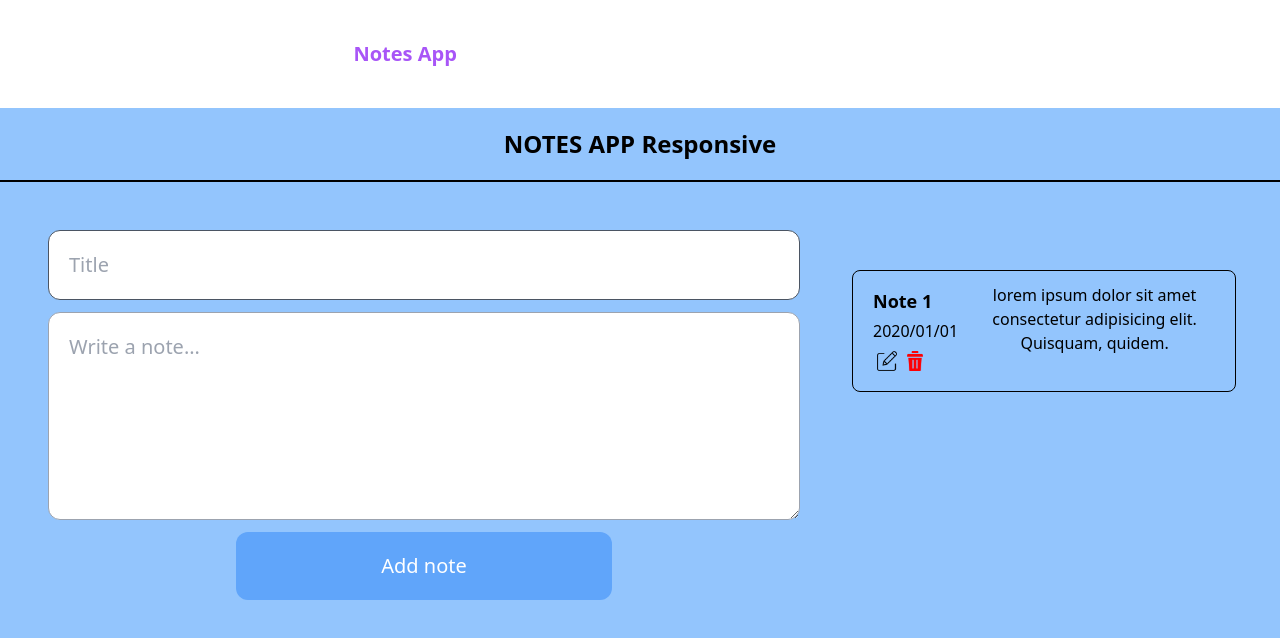
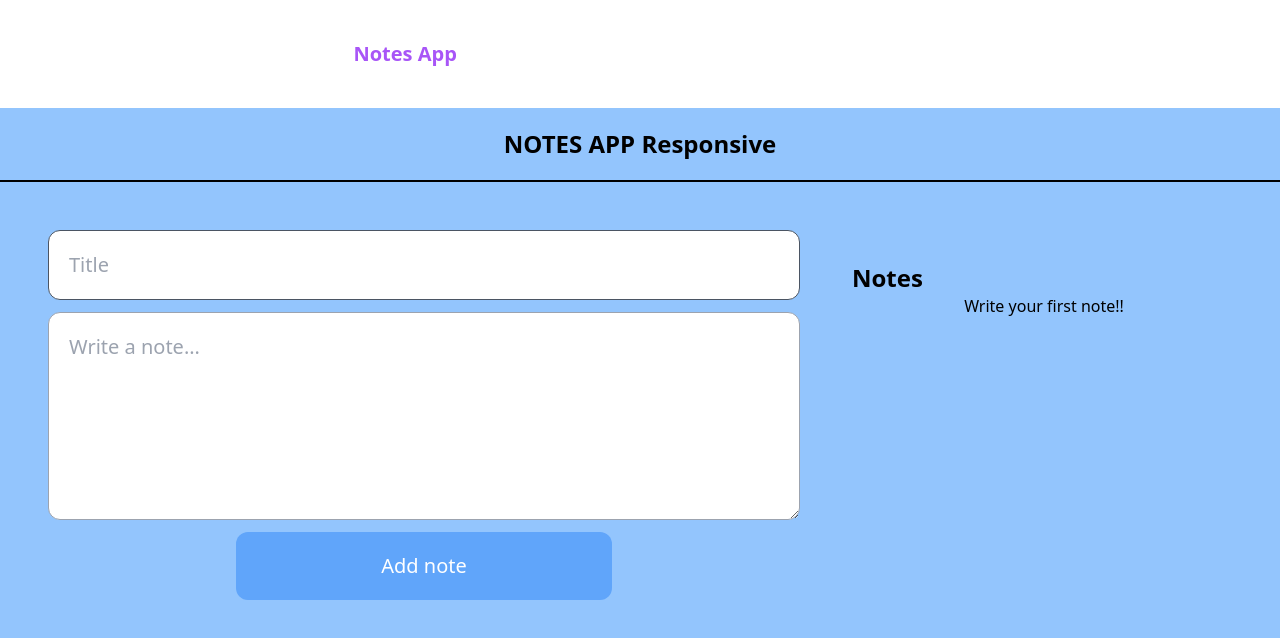
Before and after one commit to Ainsdev/1Test-React, a React app: page / in a window 1280 px wide. Shown: the top 638 px of the page. Built offline with nearby package versions, Linux system fonts and the light colour scheme; the HTML template or start-up script is replaced by a standard one.

Commit message:
Passing data into components

```diff
--- a/src/components_notes/AddNote.jsx
+++ b/src/components_notes/AddNote.jsx
@@ -3,13 +3,13 @@ export default function AddNote(params) {
     //forms hook
     const { register, handleSubmit, reset } = useForm();
     const onSubmit = (data) => {
-        setInStorage(data);
+        let dt = new Date();
+        dt = dt.getFullYear() + "/" + (dt.getMonth() + 1) + "/" + dt.getDate();
+        console.log({ ...data, date: dt });
+        params.addNote(prev => [...prev, { ...data, date: dt }]);
         reset();
     };
-    //Local Storage
-    const storage = window.localStorage;
-    let allNotes = [].concat(JSON.parse(storage.getItem("notes")));
-    const setInStorage = (data) => { storage.setItem('notes', `${allNotes.concat(data)}`); }
+
     //Component
     return (
         <article className="sm:w-2/3 sm:text-xl">
--- a/src/components_notes/AppNote.jsx
+++ b/src/components_notes/AppNote.jsx
@@ -1,16 +1,22 @@
 import AddNote from "./AddNote";
 import Notes from "./Notes";
+import React, { useState } from "react";
 
-
-export default function AppNotes(params) {
+export default function AppNotes() {
+    var storage = window.localStorage;
+    const [notes, setNotes] = useState([{title: "Thanks for watching", text: "created by: Guilad", date: "2022/03/08"}]);
     return (
         <main className="bg-blue-300">
             <header className="w-screen p-5 font-semibold text-xl">
                 <h1 className='text-2xl text-center'>NOTES APP Responsive</h1>
             </header>
             <section className="flex flex-col sm:flex-row sm:gap-10 sm:px-10 h-screen border-black border-t-2 pt-10">
-                <AddNote />
-                <Notes />
+                <AddNote
+                    addNote={setNotes}
+                />
+                <Notes
+                    data={notes}
+                />
             </section>
         </main>
     )
--- a/src/components_notes/Note.jsx
+++ b/src/components_notes/Note.jsx
@@ -2,11 +2,11 @@
 
 export default function Note(params) {
     return (
-        <figure className="flex text-center border border-black p-3 gap-2 mt-2 rounded-lg items-center justify-center hover:bg-white hover:cursor-pointer">
-            <div className="flex-col flex gap-1 justify-center items-start ml-2">
+        <figure className="flex text-start border border-black p-3 gap-2 mt-2 rounded-lg items-start justify-start hover:bg-white hover:cursor-pointer">
+            <div className="flex-col flex gap-1 justify-start items-start ml-2">
                 <h1 className="text-lg font-bold">{params.title}</h1>
                 <p> {params.date} </p>
-                <div className="flex  gap-2 justify-center items-center p-1">
+                <div className="flex  gap-2 justify-items-start items-start p-1">
                     <img className="w-5" src="editar.png" alt="" />
                     <img className="w-5" src="delete.png" alt="" />
                 </div>
--- a/src/components_notes/Notes.jsx
+++ b/src/components_notes/Notes.jsx
@@ -1,13 +1,12 @@
 import Note from "./Note";
+import React, { useEffect, useState } from "react";
 
 export default function Notes(params) {
+    let data = params.data.map(item => <Note title={item.title} text={item.text} date={item.date}/>);
     return (
         <article className="m-1 mt-5 text-black pt-5 sm:w-1/3">
-            <Note
-            title="Note 1"
-            date="2020/01/01"
-                text="lorem ipsum dolor sit amet consectetur adipisicing elit. Quisquam, quidem."
-            />
+            <h1 className="text-2xl font-bold">Notes</h1>
+            {data.length > 1 ? data : <p className="text-center">Write your first note!!</p>}
         </article>
     )
 }
```
Also changed, not shown: src/components_notes/VisualizeNote.jsx (deleted).
